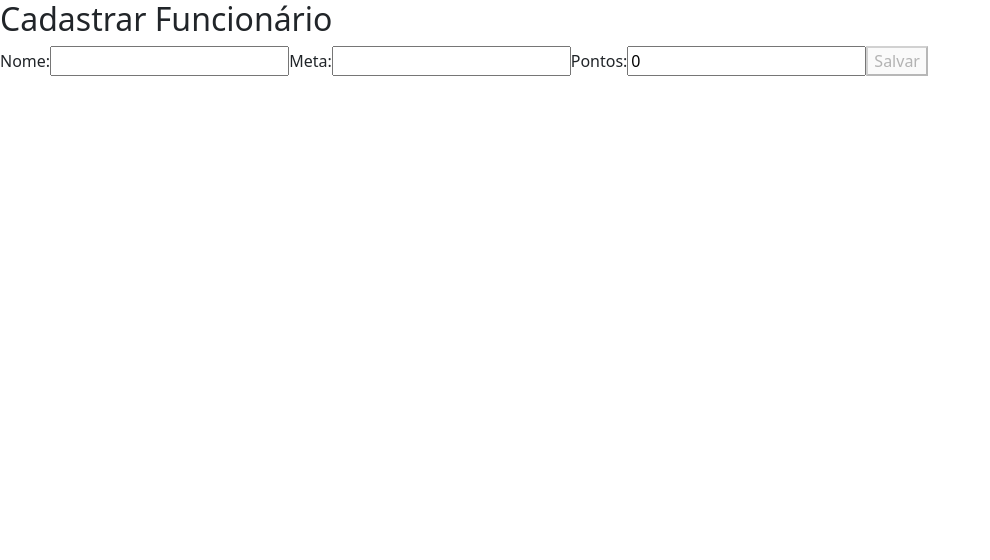
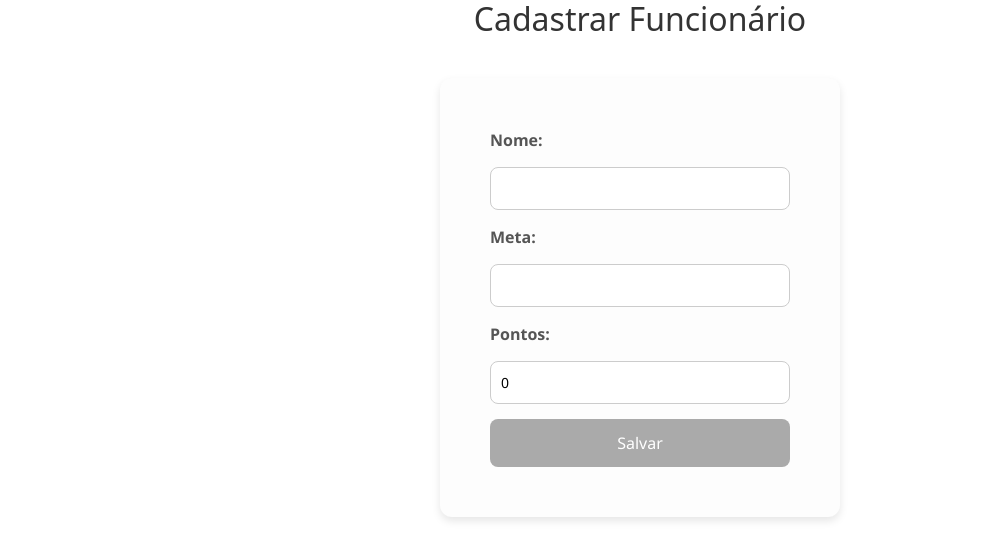
Before and after one commit to bielbarros/Ranking-front, an Angular app in the folder ranking-funcionarios/: page /funcionarios/create in a window 1280 px wide. Shown: the top 560 px of the page, without its empty margins (0-990 px from the left). Built offline with nearby package versions, Linux system fonts and the light colour scheme.

Commit message:
Feat: Add css in create form

```diff
--- a/ranking-funcionarios/src/app/components/funcionario-create/funcionario-create.component.css
+++ b/ranking-funcionarios/src/app/components/funcionario-create/funcionario-create.component.css
@@ -0,0 +1,50 @@
+form {
+    max-width: 400px;
+    margin: 40px auto;
+    padding: 50px;
+    background-color: #fdfdfd;
+    box-shadow: 0 4px 8px rgba(0, 0, 0, 0.1);
+    border-radius: 12px;
+    display: flex;
+    flex-direction: column;
+    gap: 15px;
+    font-family: 'Segoe UI', Tahoma, Geneva, Verdana, sans-serif;
+  }
+
+  h2 {
+    text-align: center;
+    color: #333;
+  }
+
+  label {
+    font-weight: bold;
+    color: #555;
+  }
+
+  input[type="text"],
+  input[type="number"] {
+    padding: 10px;
+    border: 1px solid #ccc;
+    border-radius: 8px;
+    font-size: 14px;
+  }
+
+  button {
+    background-color: #007bff;
+    color: white;
+    padding: 12px;
+    border: none;
+    border-radius: 8px;
+    cursor: pointer;
+    font-size: 16px;
+    transition: background-color 0.3s ease;
+  }
+
+  button:disabled {
+    background-color: #aaa;
+    cursor: not-allowed;
+  }
+
+  button:hover:not(:disabled) {
+    background-color: #0056b3;
+  }
```
Also changed, not shown: ranking-funcionarios/src/Fundo.jpg (added).
